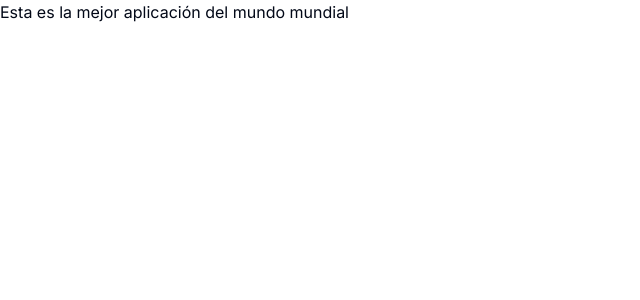
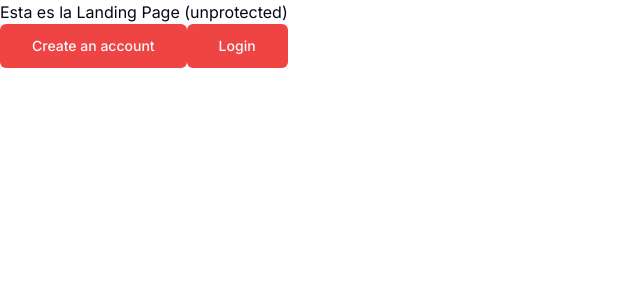
Before and after one commit to Davidfvillamil/Campstone_goodbank, a Next.js app in the folder goodbank/: page / in a window 1280 px wide. Shown: the top 300 px of the page, without its empty margins (0-640 px from the left). Built offline with nearby package versions, Linux system fonts and the light colour scheme.

Commit message:
creación de rutas principales

```diff
--- /dev/null
+++ b/goodbank/app/(dashboard)/(routes)/dashboard/page.tsx
@@ -0,0 +1,11 @@
+import { Button } from '@/components/ui/button'
+
+
+export default function DashboardPage() {
+  return (
+    <>
+      <h1>Esta pagina es la protegida (protected)</h1>
+
+    </>
+  )
+}
--- /dev/null
+++ b/goodbank/app/(landing)/page.tsx
@@ -0,0 +1,12 @@
+import { Button } from '@/components/ui/button'
+
+
+export default function LandingPage() {
+  return (
+    <>
+      <h1>Esta es la Landing Page (unprotected)</h1>
+      <Button variant='destructive' size='lg'>Create an account</Button>
+      <Button variant='destructive' size='lg'>Login</Button>
+    </>
+  )
+}
--- a/goodbank/app/globals.css
+++ b/goodbank/app/globals.css
@@ -1,6 +1,12 @@
 @tailwind base;
 @tailwind components;
 @tailwind utilities;
+
+html,
+body,
+:root{
+  height: 100%;
+}
 
 @layer base {
   :root {
--- a/goodbank/app/layout.tsx
+++ b/goodbank/app/layout.tsx
@@ -5,7 +5,7 @@
 const inter = Inter({ subsets: ['latin'] })
 
 export const metadata: Metadata = {
-  title: 'Create Next App',
+  title: 'GoodBank',
   description: 'Generated by create next app',
 }
 
--- a/goodbank/app/page.tsx
+++ /dev/null
@@ -1,7 +0,0 @@
-import Image from 'next/image'
-
-export default function Home() {
-  return (
-    <h1>Esta es la mejor aplicación del mundo mundial</h1>
-  )
-}
--- /dev/null
+++ b/goodbank/components/ui/button.tsx
@@ -0,0 +1,56 @@
+import * as React from "react"
+import { Slot } from "@radix-ui/react-slot"
+import { cva, type VariantProps } from "class-variance-authority"
+
+import { cn } from "@/lib/utils"
+
+const buttonVariants = cva(
+  "inline-flex items-center justify-center whitespace-nowrap rounded-md text-sm font-medium ring-offset-background transition-colors focus-visible:outline-none focus-visible:ring-2 focus-visible:ring-ring focus-visible:ring-offset-2 disabled:pointer-events-none disabled:opacity-50",
+  {
+    variants: {
+      variant: {
+        default: "bg-primary text-primary-foreground hover:bg-primary/90",
+        destructive:
+          "bg-destructive text-destructive-foreground hover:bg-destructive/90",
+        outline:
+          "border border-input bg-background hover:bg-accent hover:text-accent-foreground",
+        secondary:
+          "bg-secondary text-secondary-foreground hover:bg-secondary/80",
+        ghost: "hover:bg-accent hover:text-accent-foreground",
+        link: "text-primary underline-offset-4 hover:underline",
+      },
+      size: {
+        default: "h-10 px-4 py-2",
+        sm: "h-9 rounded-md px-3",
+        lg: "h-11 rounded-md px-8",
+        icon: "h-10 w-10",
+      },
+    },
+    defaultVariants: {
+      variant: "default",
+      size: "default",
+    },
+  }
+)
+
+export interface ButtonProps
+  extends React.ButtonHTMLAttributes<HTMLButtonElement>,
+    VariantProps<typeof buttonVariants> {
+  asChild?: boolean
+}
+
+const Button = React.forwardRef<HTMLButtonElement, ButtonProps>(
+  ({ className, variant, size, asChild = false, ...props }, ref) => {
+    const Comp = asChild ? Slot : "button"
+    return (
+      <Comp
+        className={cn(buttonVariants({ variant, size, className }))}
+        ref={ref}
+        {...props}
+      />
+    )
+  }
+)
+Button.displayName = "Button"
+
+export { Button, buttonVariants }
--- a/goodbank/package.json
+++ b/goodbank/package.json
@@ -9,6 +9,7 @@
     "lint": "next lint"
   },
   "dependencies": {
+    "@radix-ui/react-slot": "^1.0.2",
     "class-variance-authority": "^0.7.0",
     "clsx": "^2.0.0",
     "lucide-react": "^0.294.0",
```
Also changed, not shown: 1 other file (tests, documents, lock files or other folders).
